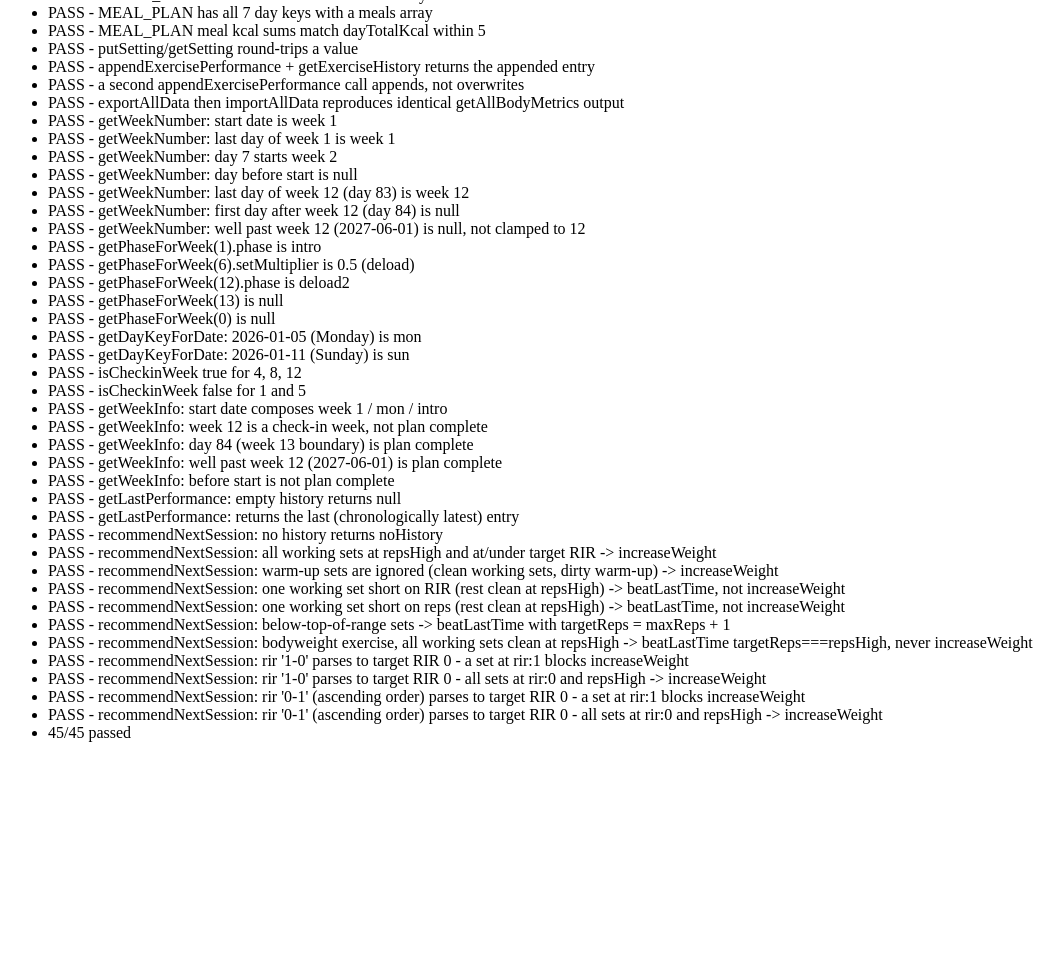
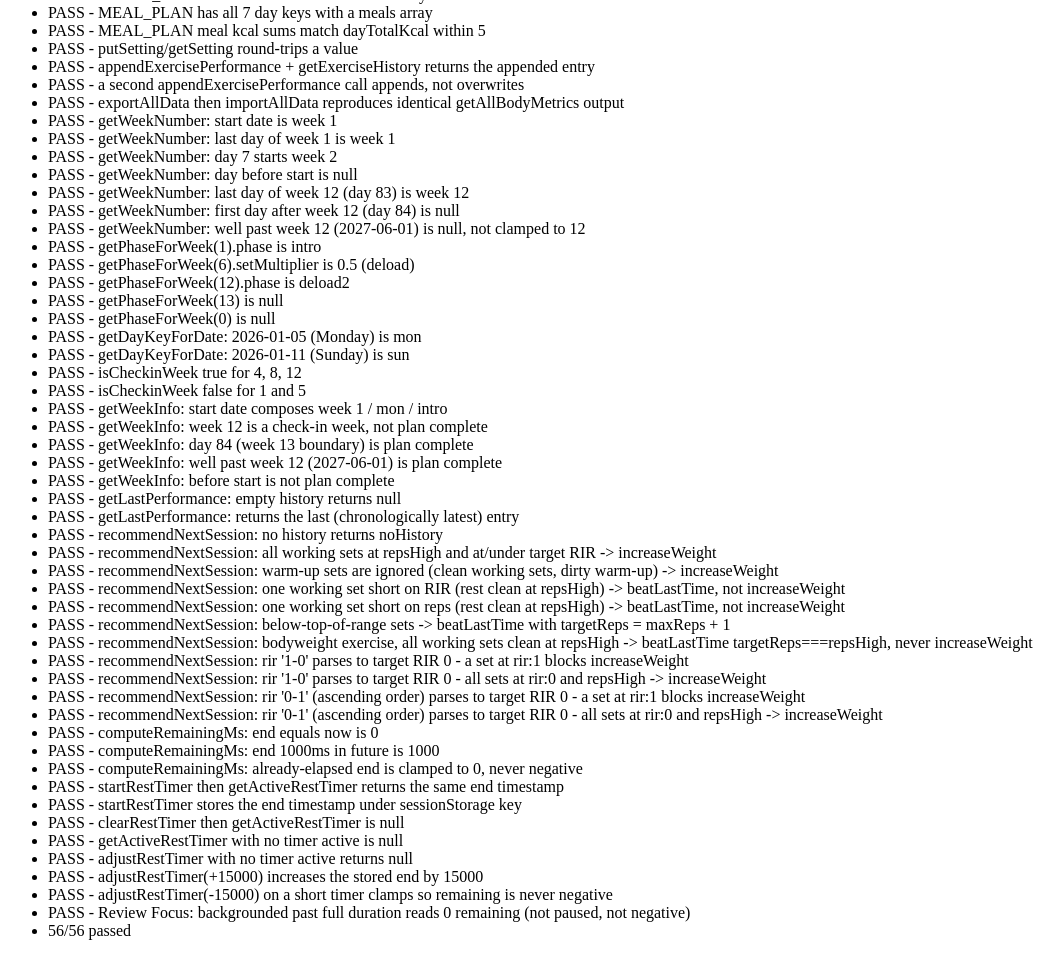
Before and after one commit to jaydipnemade/v-taper-coach, a plain HTML site: page tests.html in a window 1280 px wide. Shown: the part 166-1122 px from the top of the page, without its empty margins (0-1062 px from the left). Before the commit the page ends 924 px from the top, so only its background shows below. Drawn offline with Linux system fonts and the light colour scheme.

Commit message:
feat: add rest timer timestamp logic
Co-Authored-By: Claude Haiku 5.5 <noreply@anthropic.com>

```diff
--- /dev/null
+++ b/js/timer.js
@@ -0,0 +1,36 @@
+// Rest timer, tracked as an absolute end timestamp (ms since epoch) kept in
+// sessionStorage. Remaining time is always computed as end - now, never by
+// counting ticks, so a backgrounded tab (iOS suspends background JS) self-corrects
+// on return instead of showing a stale, paused value.
+
+const TIMER_KEY = 'vtaper-rest-timer-end';
+
+export function computeRemainingMs(endTimestampMs, nowMs = Date.now()) {
+  return Math.max(0, endTimestampMs - nowMs);
+}
+
+export function startRestTimer(durationMs) {
+  const endTimestampMs = Date.now() + durationMs;
+  sessionStorage.setItem(TIMER_KEY, String(endTimestampMs));
+  return endTimestampMs;
+}
+
+export function getActiveRestTimer() {
+  const raw = sessionStorage.getItem(TIMER_KEY);
+  if (raw === null) return null;
+  const end = Number(raw);
+  return Number.isFinite(end) ? end : null;
+}
+
+export function clearRestTimer() {
+  sessionStorage.removeItem(TIMER_KEY);
+}
+
+export function adjustRestTimer(deltaMs) {
+  const current = getActiveRestTimer();
+  if (current === null) return null;
+  // Never move the end before "now", so remaining time cannot go negative.
+  const adjusted = Math.max(Date.now(), current + deltaMs);
+  sessionStorage.setItem(TIMER_KEY, String(adjusted));
+  return adjusted;
+}
--- a/tests.html
+++ b/tests.html
@@ -283,6 +283,81 @@
       );
     });
 
+    // --- js/timer.js (Task 5) ----------------------------------------------
+    // Loaded dynamically (see Task 3 note above) so a missing module fails only these checks.
+    // sessionStorage persists across reloads of this tab, so every timer test starts from a
+    // cleared key and clears again afterward; re-running this page never sees a previous run's timer.
+    const timer = await import('./js/timer.js').catch((err) => ({ loadError: err.message }));
+    const TIMER_KEY = 'vtaper-rest-timer-end';
+    const resetTimer = () => { try { timer.clearRestTimer(); } catch (_) { /* module may be missing */ } };
+
+    await check('computeRemainingMs: end equals now is 0', () => eq(timer.computeRemainingMs(1000, 1000), 0));
+    await check('computeRemainingMs: end 1000ms in future is 1000', () => eq(timer.computeRemainingMs(2000, 1000), 1000));
+    await check('computeRemainingMs: already-elapsed end is clamped to 0, never negative', () => eq(timer.computeRemainingMs(500, 1000), 0));
+
+    await check('startRestTimer then getActiveRestTimer returns the same end timestamp', () => {
+      resetTimer();
+      const end = timer.startRestTimer(60000);
+      const active = timer.getActiveRestTimer();
+      resetTimer();
+      return (active === end && typeof end === 'number') || `start=${end}, active=${active}`;
+    });
+
+    await check('startRestTimer stores the end timestamp under sessionStorage key', () => {
+      resetTimer();
+      const end = timer.startRestTimer(60000);
+      const raw = sessionStorage.getItem(TIMER_KEY);
+      resetTimer();
+      return Number(raw) === end || `raw=${raw}, end=${end}`;
+    });
+
+    await check('clearRestTimer then getActiveRestTimer is null', () => {
+      timer.startRestTimer(60000);
+      timer.clearRestTimer();
+      return eq(timer.getActiveRestTimer(), null);
+    });
+
+    await check('getActiveRestTimer with no timer active is null', () => {
+      resetTimer();
+      return eq(timer.getActiveRestTimer(), null);
+    });
+
+    await check('adjustRestTimer with no timer active returns null', () => {
+      resetTimer();
+      return eq(timer.adjustRestTimer(15000), null);
+    });
+
+    await check('adjustRestTimer(+15000) increases the stored end by 15000', () => {
+      resetTimer();
+      const start = timer.startRestTimer(60000);
+      const adjusted = timer.adjustRestTimer(15000);
+      const stored = timer.getActiveRestTimer();
+      resetTimer();
+      return (adjusted === start + 15000 && stored === start + 15000)
+        || `start=${start}, adjusted=${adjusted}, stored=${stored}`;
+    });
+
+    await check('adjustRestTimer(-15000) on a short timer clamps so remaining is never negative', () => {
+      resetTimer();
+      timer.startRestTimer(5000);
+      const adjusted = timer.adjustRestTimer(-15000);
+      const remaining = timer.computeRemainingMs(timer.getActiveRestTimer());
+      resetTimer();
+      return (typeof adjusted === 'number' && remaining === 0)
+        || `adjusted=${adjusted}, remaining=${remaining}`;
+    });
+
+    // Review Focus: iOS Safari suspends background JS, so the timer must derive remaining time from
+    // the absolute end timestamp. Backgrounding past the full rest duration must read as fully
+    // elapsed (0), not as a stale paused value.
+    await check('Review Focus: backgrounded past full duration reads 0 remaining (not paused, not negative)', () => {
+      resetTimer();
+      timer.startRestTimer(5000);
+      const remaining = timer.computeRemainingMs(timer.getActiveRestTimer(), Date.now() + 10000);
+      resetTimer();
+      return eq(remaining, 0);
+    });
+
     for (const { name, ok, detail } of checks) {
       const li = document.createElement('li');
       li.textContent = `${ok ? 'PASS' : 'FAIL'} - ${name}${ok ? '' : ` (${detail})`}`;
```
